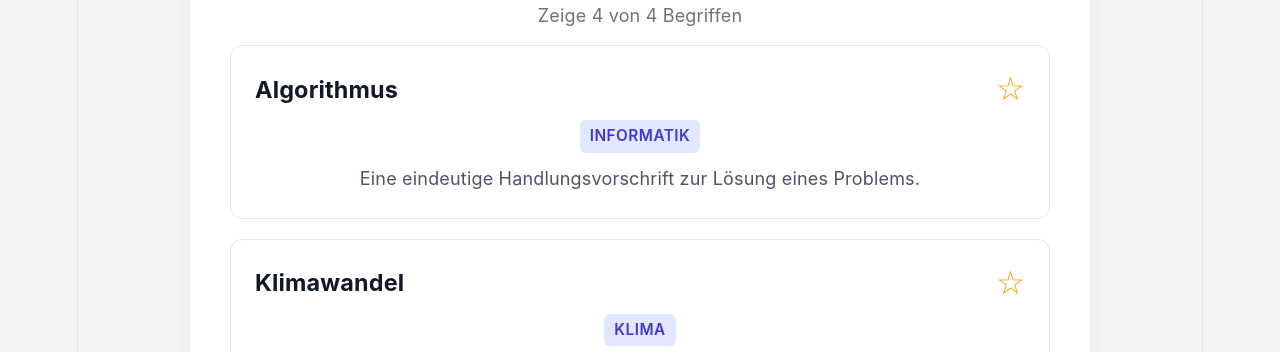
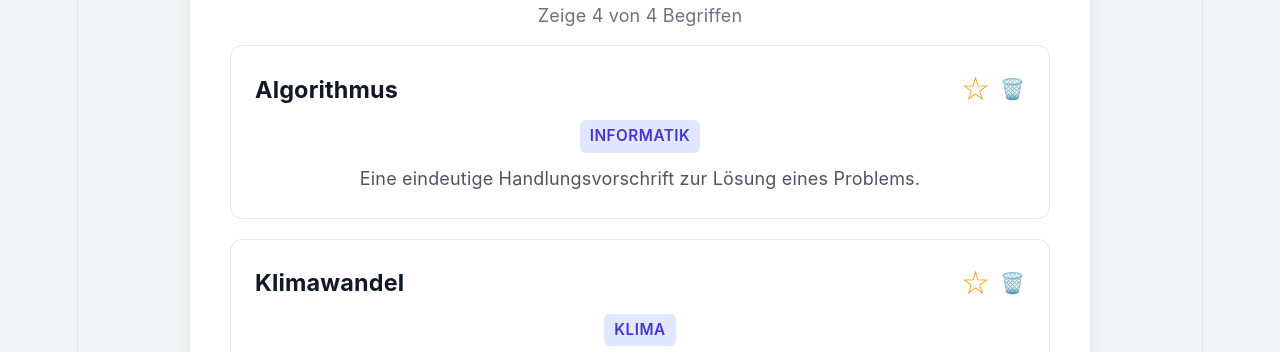
Before and after one commit to mutabazi105/jargon-buster, a React (Vite) app: page / in a window 1280 px wide. Shown: the part 423-775 px from the top of the page. Built offline with nearby package versions, Linux system fonts and the light colour scheme.

Commit message:
feat: add delete confirmation dialog to prevent accidental deletion

```diff
--- a/src/components/AddTermForm.jsx
+++ b/src/components/AddTermForm.jsx
@@ -3,7 +3,8 @@ import React, { useState, useContext } from 'react';
 import { GlossaryContext } from '../context/GlossaryProvider';
 
 function AddTermForm() {
-  const { dispatch, uniqueCategories } = useContext(GlossaryContext);
+  // Get terms from context to check for duplicates
+  const { dispatch, uniqueCategories, terms } = useContext(GlossaryContext);
 
   const [formData, setFormData] = useState({
     term: "",
@@ -18,19 +19,41 @@ function AddTermForm() {
 
   const handleSubmit = (e) => {
     e.preventDefault();
-    if (!formData.term || !formData.definition || !formData.category) return;
 
+    // 1. Basic validation: check if fields are empty
+    if (!formData.term.trim() || !formData.definition.trim() || !formData.category.trim()) {
+      alert("Bitte füllen Sie alle Felder aus.");
+      return;
+    }
+
+    // 2. Helper function to normalize strings (remove spaces, hyphens, underscores, and lowercase)
+    const cleanString = (str) => {
+      return str.toLowerCase().replace(/[\s\-_]+/g, '');
+    };
+
+    // 3. Check for duplicate term (case-insensitive and ignores spaces/special characters)
+    const isDuplicate = terms.some(
+      (t) => cleanString(t.term) === cleanString(formData.term)
+    );
+
+    if (isDuplicate) {
+      alert("Dieser Begriff existiert bereits im Glossar!");
+      return;
+    }
+
+    // 4. Dispatch ADD_TERM action
     dispatch({
       type: 'ADD_TERM',
       payload: {
         id: Date.now(),
-        term: formData.term,
-        definition: formData.definition,
-        category: formData.category,
+        term: formData.term.trim(),
+        definition: formData.definition.trim(),
+        category: formData.category.trim(),
         isFavorite: false
       }
     });
 
+    // 5. Clear form after submission
     setFormData({ term: "", definition: "", category: "" });
   };
 
--- a/src/components/TermCard.jsx
+++ b/src/components/TermCard.jsx
@@ -5,16 +5,48 @@ import { GlossaryContext } from '../context/GlossaryProvider';
 function TermCard({ termData }) {
   const { dispatch } = useContext(GlossaryContext);
 
+  // Function to handle deletion with confirmation
+  const handleDelete = () => {
+    // Show a confirmation dialog before deleting
+    const isConfirmed = window.confirm(
+      `Möchten Sie den Begriff "${termData.term}" wirklich löschen?`
+    );
+
+    if (isConfirmed) {
+      dispatch({ type: 'DELETE_TERM', payload: termData.id });
+    }
+  };
+
   return (
     <div className="term-card">
       <div className="term-header">
         <h3>{termData.term}</h3>
+
+        <div style={{ display: "flex", gap: "10px", alignItems: "center" }}>
+          {/* Favorite Button */}
           <button
             className="favorite-btn"
             onClick={() => dispatch({ type: 'TOGGLE_FAVORITE', payload: termData.id })}
+            title="Favorit"
           >
             {termData.isFavorite ? "★" : "☆"}
           </button>
+
+          {/* Delete Button with Confirmation */}
+          <button
+            onClick={handleDelete}
+            style={{
+              background: "none",
+              border: "none",
+              fontSize: "20px",
+              cursor: "pointer",
+              color: "#e74c3c"
+            }}
+            title="Löschen"
+          >
+            🗑️
+          </button>
+        </div>
       </div>
 
       <span className="term-category">{termData.category}</span>
```
Lines whose indentation alone changed are shown as unchanged.
